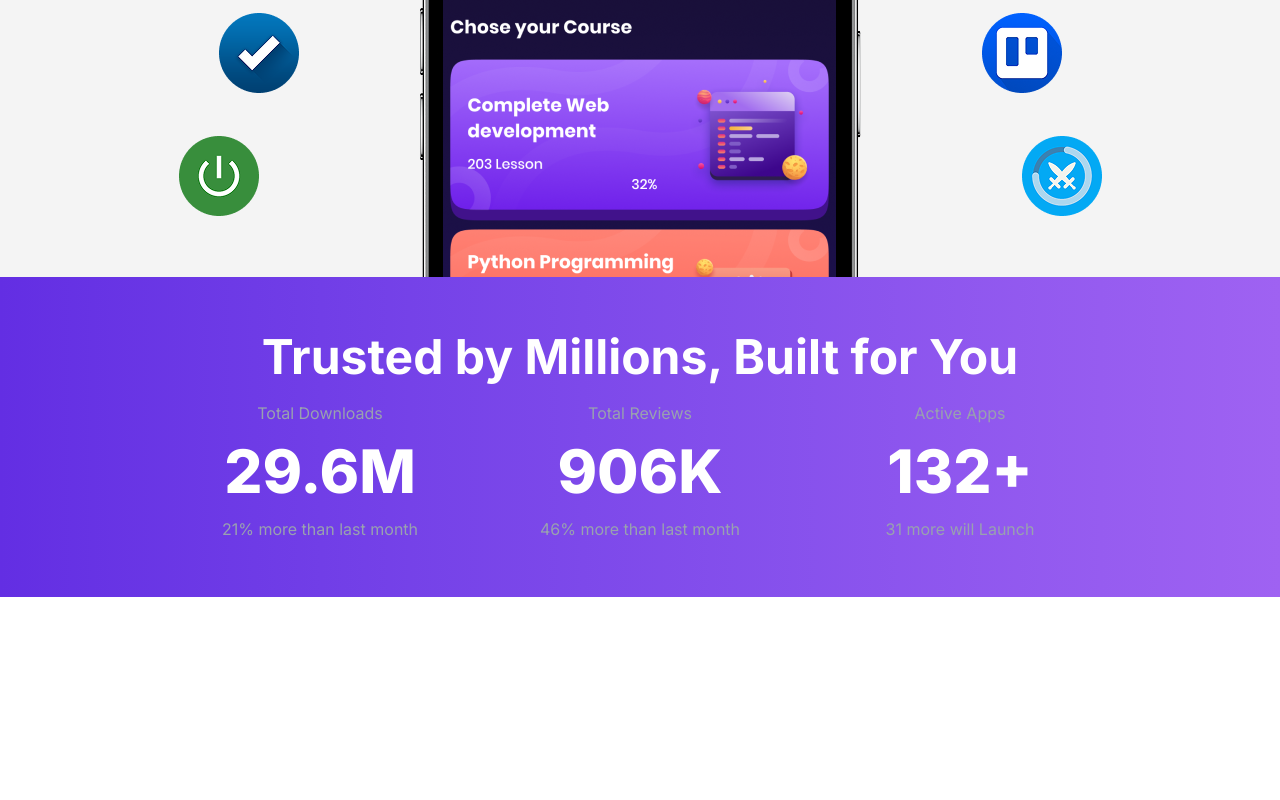
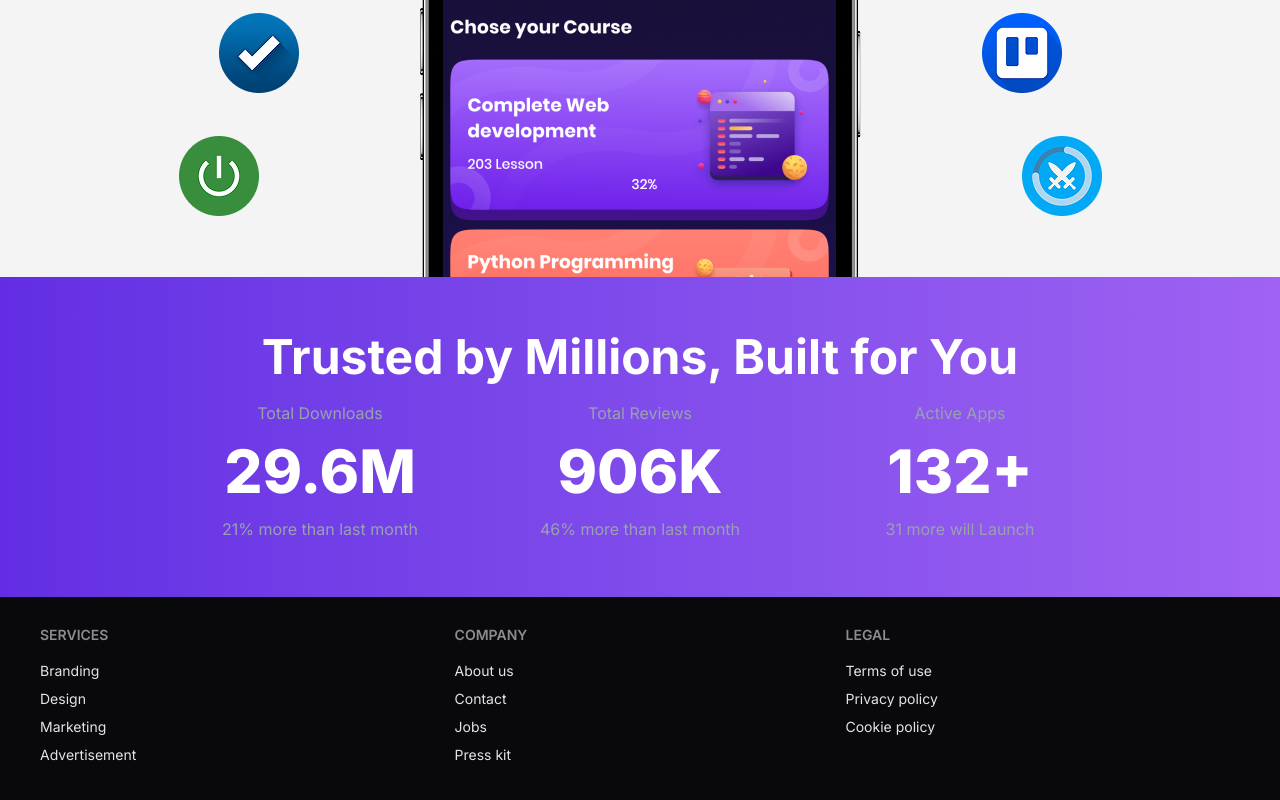
Before and after one commit to hashemm621/assignment-08-app-nest, a React (Vite) app: page / in a window 1280 px wide. Shown: the part 702-1502 px from the top of the page. Before the commit the page ends 1299 px from the top, so only its background shows below. Built offline with nearby package versions, Linux system fonts and the light colour scheme.

Commit message:
create a custom hook for fetch api

```diff
--- a/package.json
+++ b/package.json
@@ -11,6 +11,7 @@
   },
   "dependencies": {
     "@tailwindcss/vite": "^4.1.14",
+    "axios": "^1.12.2",
     "lucide-react": "^0.545.0",
     "react": "^19.1.1",
     "react-dom": "^19.1.1",
--- /dev/null
+++ b/src/Components/Footer/Footer.jsx
@@ -0,0 +1,32 @@
+import React from 'react';
+
+const Footer = () => {
+    return (
+        <div>
+            <div className="footer sm:footer-horizontal bg-neutral text-neutral-content p-10">
+  <nav>
+    <h6 className="footer-title">Services</h6>
+    <a className="link link-hover">Branding</a>
+    <a className="link link-hover">Design</a>
+    <a className="link link-hover">Marketing</a>
+    <a className="link link-hover">Advertisement</a>
+  </nav>
+  <nav>
+    <h6 className="footer-title">Company</h6>
+    <a className="link link-hover">About us</a>
+    <a className="link link-hover">Contact</a>
+    <a className="link link-hover">Jobs</a>
+    <a className="link link-hover">Press kit</a>
+  </nav>
+  <nav>
+    <h6 className="footer-title">Legal</h6>
+    <a className="link link-hover">Terms of use</a>
+    <a className="link link-hover">Privacy policy</a>
+    <a className="link link-hover">Cookie policy</a>
+  </nav>
+</div>
+        </div>
+    );
+};
+
+export default Footer;
--- /dev/null
+++ b/src/Hooks/useAppsData.js
@@ -0,0 +1,21 @@
+import axios from "axios";
+import { useEffect, useState } from "react";
+
+const useAppsData = () => {
+  const [appsData, setAppsData] = useState([]);
+  const [loading, setLoading] = useState(true);
+  const [error, setError] = useState(null);
+
+  useEffect(() => {
+    setLoading(true)
+    axios
+      .get("/AppData.json")
+      .then((res) => setAppsData(res.data))
+      .catch((err) => setError(err))
+      .finally(() => setLoading(false));
+  }, []);
+
+  return { appsData, loading, error };
+};
+
+export default useAppsData;
--- /dev/null
+++ b/src/Pages/Apps/Apps.jsx
@@ -0,0 +1,12 @@
+import React from 'react';
+
+const Apps = () => {
+    return (
+        <div>
+            <h2 className='text-8xl'>this is Apps</h2>
+
+        </div>
+    );
+};
+
+export default Apps;
--- a/src/Pages/Home/Home.jsx
+++ b/src/Pages/Home/Home.jsx
@@ -1,10 +1,20 @@
 import React from 'react';
 import Banner from '../../Components/Banner/Banner';
+import useAppsData from '../../Hooks/useAppsData';
 
 const Home = () => {
+    const { appsData, loading, error } = useAppsData();
+
+    console.log(appsData,loading,error);
+    const apps = appsData.slice(0,8)
+    console.log(apps);
     return (
         <div>
-            <Banner/>
+            {
+                loading? 'loading....':<Banner/>
+            }
+
+
         </div>
     );
 };
--- a/src/Root/Root.jsx
+++ b/src/Root/Root.jsx
@@ -1,19 +1,24 @@
 import React from 'react';
 import Navbar from '../Components/Navbar/Navbar';
 import { Outlet } from 'react-router';
+import Footer from '../Components/Footer/Footer';
 
 const Root = () => {
     return (
-        <>
-            <header>
+        <div className='flex flex-col min-h-screen'>
+            <header className='flex-none'>
                 <Navbar/>
             </header>
 
-            <main className='bg-[#D2D2D240]'>
+            <main className='flex-grow bg-[#D2D2D240]'>
                 <Outlet/>
             </main>
 
-        </>
+            <footer className='mt-52 flex-none'>
+                <Footer/>
+            </footer>
+
+        </div>
     );
 };
 
```
Also changed, not shown: src/Routes/Routes.jsx (+19 -19 lines), src/Hooks/useAppsData/useAppsData.jsx (deleted), 1 other file (tests, documents, lock files or other folders).
